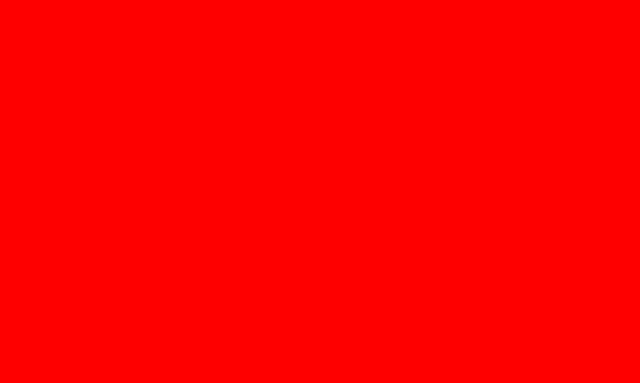
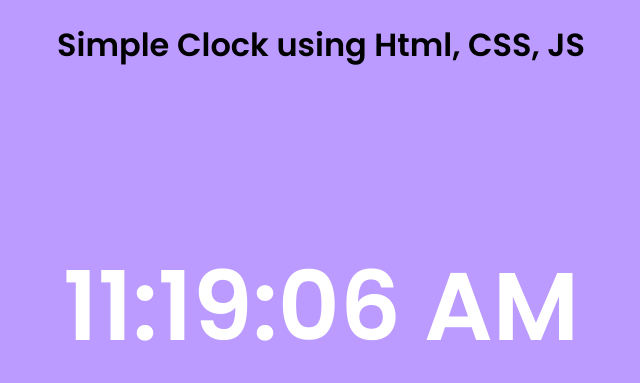
Before and after one commit to PrashantIndurkar/clockInJs, a plain HTML site: page index.html in a window 1280 px wide. Shown: the whole page, without its empty margins (319-959 px from the left). Drawn offline with Linux system fonts and the light colour scheme.

Commit message:
completed project

```diff
--- a/index.html
+++ b/index.html
@@ -8,6 +8,12 @@
     <link rel="stylesheet" href="style.css">
 </head>
 <body>
+    <div class="header">
+      <h1>Simple Clock using Html, CSS, JS</h1>
+      <p id="clock"></p>
+    </div>
+
+
     <script src="./script.js"></script>
 </body>
 </html>
--- a/script.js
+++ b/script.js
@@ -1 +1,8 @@
-console.log("hi");
+const myClock = setInterval( ()=> {
+    myTime();
+}, 1000);
+
+function myTime() {
+    let date = new Date();
+    document.getElementById("clock").innerHTML = date.toLocaleTimeString();
+}
--- a/style.css
+++ b/style.css
@@ -1,3 +1,21 @@
-body{
-    background-color: red;
+@import url('https://fonts.googleapis.com/css2?family=Poppins:wght@600&display=swap');
+
+
+body {
+    background-color: #bb9bff;
+    color: #fff;
+    text-align: center;
+  }
+
+h1{
+    font-family: 'Poppins', sans-serif;
+    font-weight: 600;
+    color: #000;
 }
+#clock{
+    font-size: 6rem;
+    font-family: 'Poppins', sans-serif;
+    font-weight: 600;
+    margin-top: 13%;
+
+}
```
